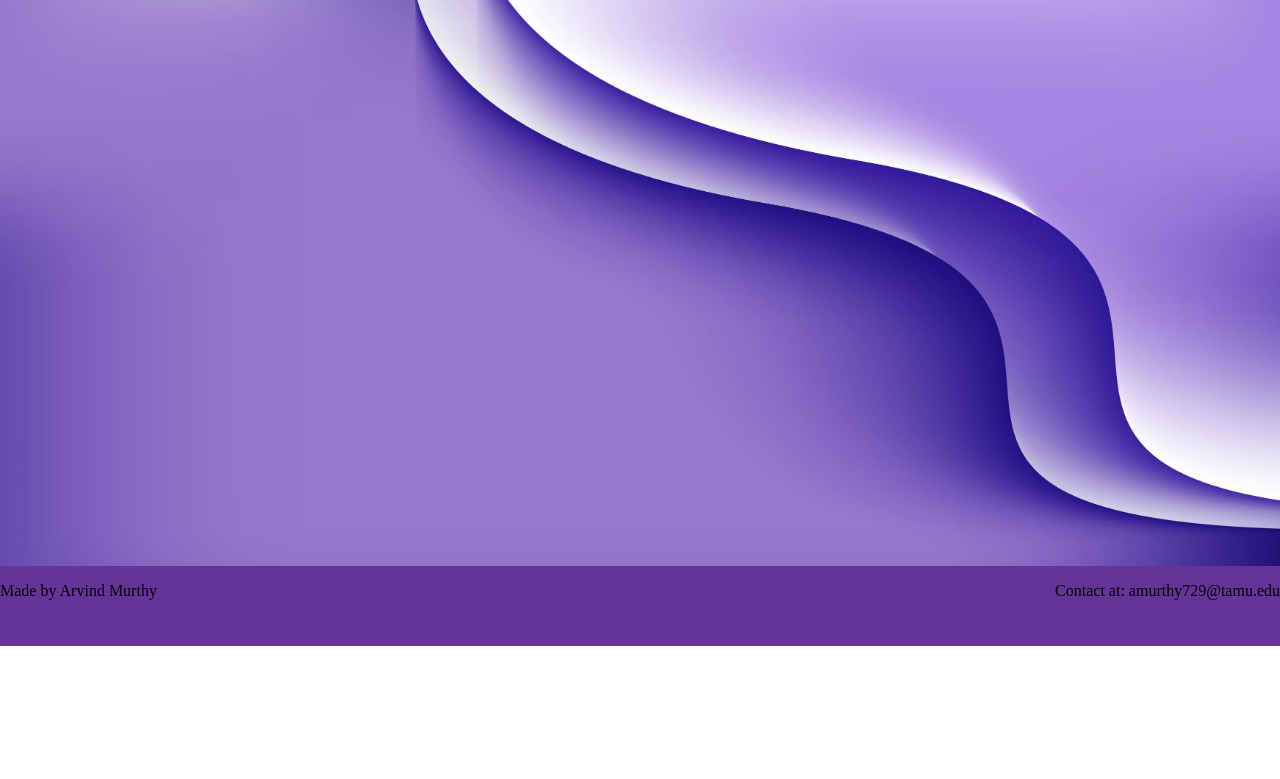
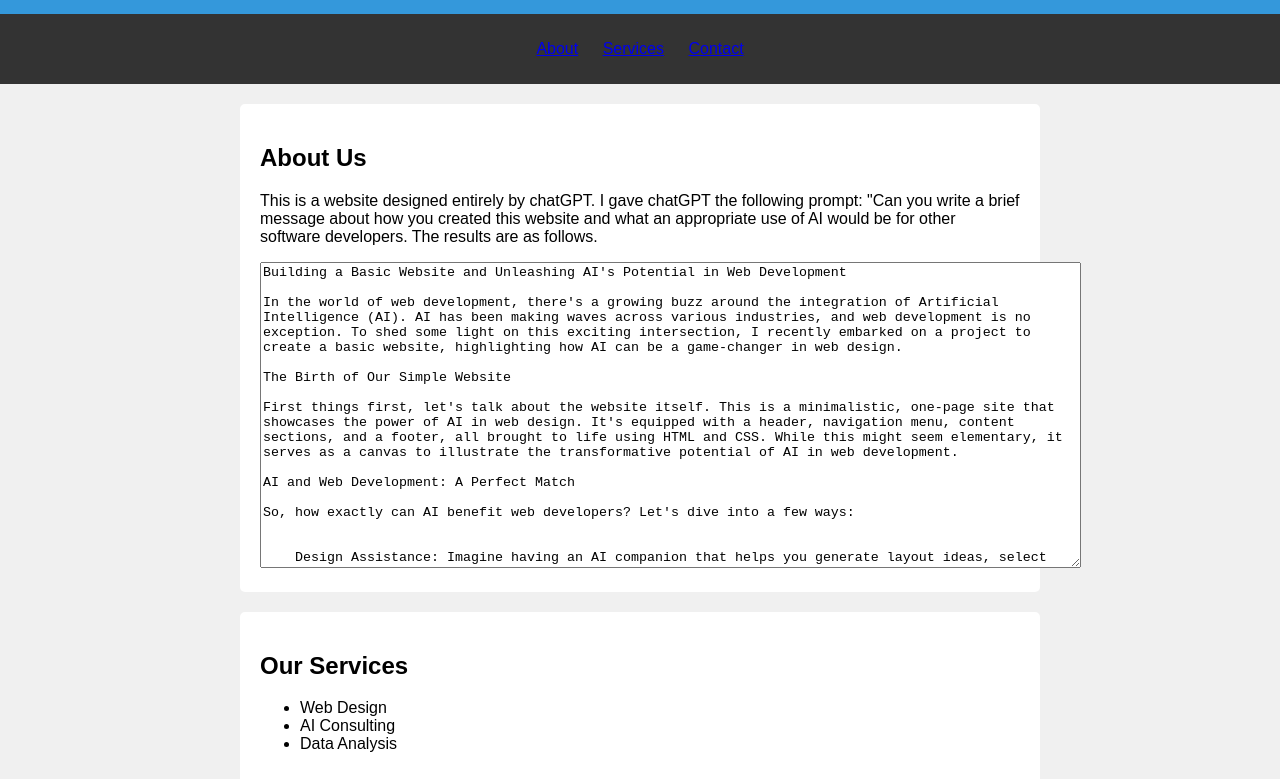
Before and after one commit to csce-315-331-2023c/CSCE_315_Murthy, a plain HTML site: page ai.html in a window 1280 px wide. Shown: the part 154-933 px from the top of the page. Before the commit the page ends 800 px from the top, so only its background shows below. Drawn offline with Linux system fonts and the light colour scheme.

Commit message:
slight bug fix in regards to href back to index.html. Complete implementation of AI generated webpage

```diff
--- a/ai.html
+++ b/ai.html
@@ -1,24 +1,131 @@
 <!DOCTYPE html>
-<html>
+<html lang="en">
 <head>
-    <title>AI</title>
-    <link rel="stylesheet" type="text/css" href="style.css"></link>
+    <meta charset="UTF-8">
+    <meta name="viewport" content="width=device-width, initial-scale=1.0">
+    <link rel="stylesheet" href="styles.css">
+    <title>AI-Designed Website</title>
+    <style>
+        /* Inline CSS for simplicity, but normally you would use an external CSS file */
+        body {
+            font-family: Arial, sans-serif;
+            background-color: #f0f0f0;
+            margin: 0;
+            padding: 0;
+        }
+
+        header {
+            background-color: #3498db;
+            color: #fff;
+            text-align: center;
+            padding: 20px;
+        }
+
+        nav {
+            background-color: #333;
+            text-align: center;
+            padding: 10px;
+        }
+
+        nav ul {
+            list-style-type: none;
+            padding: 0;
+        }
+
+        nav ul li {
+            display: inline;
+            margin: 0 10px;
+        }
+
+        .container {
+            max-width: 800px;
+            margin: 0 auto;
+            padding: 20px;
+        }
+
+        .section {
+            background-color: #fff;
+            padding: 20px;
+            margin-bottom: 20px;
+            border-radius: 5px;
+        }
+
+        footer {
+            background-color: #333;
+            color: #fff;
+            text-align: center;
+            padding: 10px;
+        }
+    </style>
 </head>
 <body>
     <header>
-        <h1 class="headerTab"><a href="">Home</a></h1>
-        <h1 class="headerTab"><a href="portfolio.html">Portfolio</a></h1>
-        <h1 class="headerTab"><a href="qualifications.html">Qualifications</a></h1>
-        <h1 class="headerTab"><a href="service.html">Service</a></h1>
-        <h1 class="headerTab"><a href="ai.html">AI-Page</a></h1>
+        <h1>Welcome to Our AI-Designed Website</h1>
+        <h2><a href="index.html">Back to main website</a></h2>
     </header>
-    <div id="main-section">
-        <h1 style="margin: 0;">AI Page</h1>
-        <p>This will oneday become a cool ai page</p>
+
+    <nav>
+        <ul>
+            <li><a href="#about">About</a></li>
+            <li><a href="#services">Services</a></li>
+            <li><a href="#contact">Contact</a></li>
+        </ul>
+    </nav>
+
+    <div class="container">
+        <section id="about" class="section">
+            <h2>About Us</h2>
+            <p>This is a website designed entirely by chatGPT. I gave chatGPT the following prompt: "Can you write a brief message about how you created this website and what an appropriate use of AI would be for other software developers. The results are as follows.</p>
+            <textarea rows="20" cols="100">
+Building a Basic Website and Unleashing AI's Potential in Web Development
+
+In the world of web development, there's a growing buzz around the integration of Artificial Intelligence (AI). AI has been making waves across various industries, and web development is no exception. To shed some light on this exciting intersection, I recently embarked on a project to create a basic website, highlighting how AI can be a game-changer in web design.
+
+The Birth of Our Simple Website
+
+First things first, let's talk about the website itself. This is a minimalistic, one-page site that showcases the power of AI in web design. It's equipped with a header, navigation menu, content sections, and a footer, all brought to life using HTML and CSS. While this might seem elementary, it serves as a canvas to illustrate the transformative potential of AI in web development.
+
+AI and Web Development: A Perfect Match
+
+So, how exactly can AI benefit web developers? Let's dive into a few ways:
+
+
+    Design Assistance: Imagine having an AI companion that helps you generate layout ideas, select color schemes, and choose typography that aligns perfectly with your project's vision. AI-powered design tools are making this a reality, making the design process more efficient and creative.
+
+    Content Generation: Content is king in the digital realm, and AI can help in spades. Natural Language Processing (NLP) models can automatically generate website content, from product descriptions and blog posts to frequently asked questions (FAQs). This not only saves time but also ensures consistent and engaging content.
+
+    User Experience Enhancement: AI-driven chatbots and virtual assistants can revolutionize user interaction on websites. They can provide real-time support, answer queries, and even personalize the user experience based on individual preferences.
+
+    Data Analytics: AI and machine learning can transform the way we gather and analyze user data. From predicting user behavior to optimizing content delivery, AI can supercharge data-driven decision-making.
+
+
+The Future of Web Development
+
+As AI continues to evolve, its role in web development will undoubtedly expand. Developers are poised to harness AI's capabilities to build smarter, more user-friendly, and visually stunning websites. The future holds exciting possibilities, from AI-generated web layouts to dynamic content delivery based on user preferences.
+
+In conclusion, the simple website we've created here is just a glimpse into the potential of AI in web development. As software developers, embracing AI can supercharge our creativity, efficiency, and overall capabilities. It's an exciting journey ahead, and we're just scratching the surface of what AI can bring to the world of web development. So, let's keep innovating and exploring the endless possibilities that AI offers in this ever-evolving landscape.
+
+Stay tuned for more exciting developments in the world of AI and web development!
+            </textarea>
+        </section>
+
+        <section id="services" class="section">
+            <h2>Our Services</h2>
+            <ul>
+                <li>Web Design</li>
+                <li>AI Consulting</li>
+                <li>Data Analysis</li>
+            </ul>
+        </section>
+
+        <section id="contact" class="section">
+            <h2>Contact Us</h2>
+            <p>You can reach us at contact@example.com</p>
+        </section>
     </div>
+
     <footer>
-        <p>Made by Arvind Murthy</p>
-        <p>Contact at: amurthy729@tamu.edu</p>
+        <p>&copy; 2023 AI Design Co.</p>
     </footer>
 </body>
 </html>
```
Also changed, not shown: portfolio.html (+1 -1 lines), qualifications.html (+1 -1 lines), service.html (+1 -1 lines).
